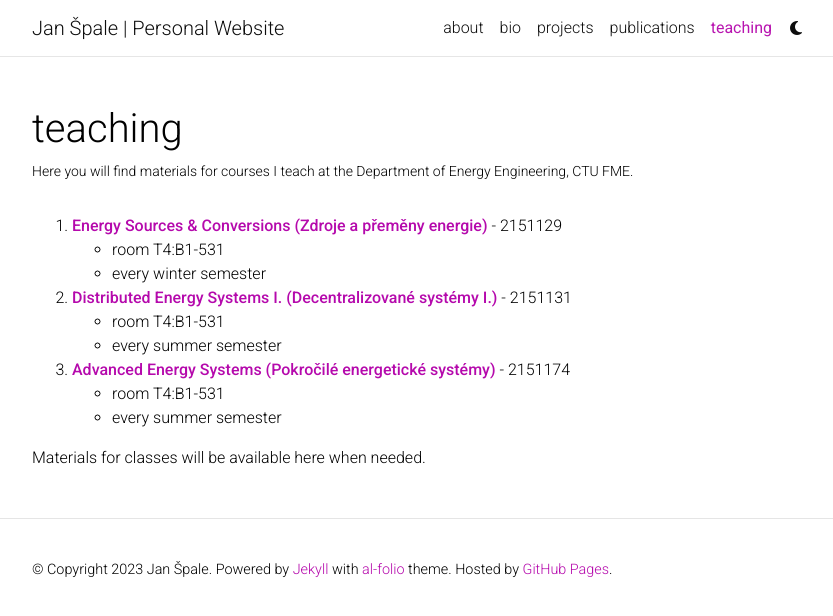
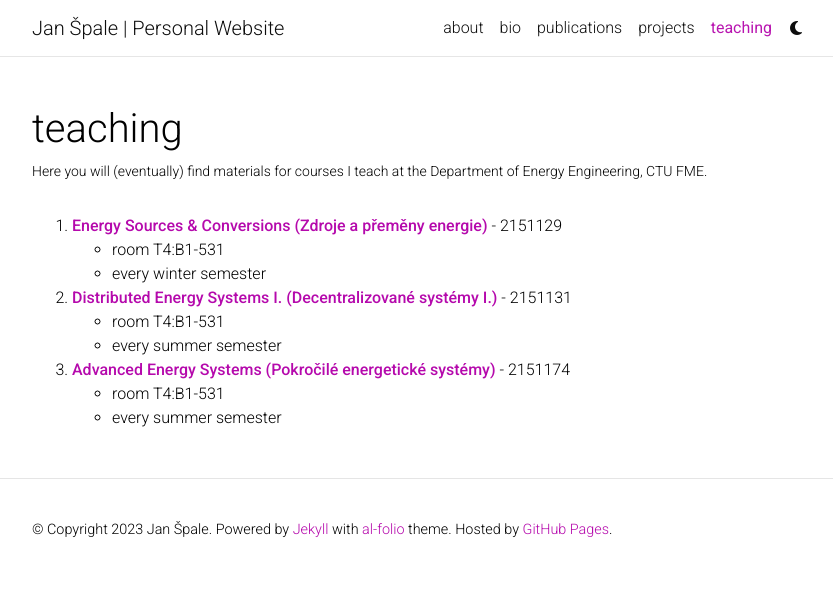
Before and after one commit to janspale/janspale.github.io, a Jekyll site: the page built from _pages/teaching.md, in a window 1280 px wide. Shown: the top 616 px of the page, without its empty margins (223-1056 px from the left). Built offline with Jekyll 4.4.1, drawn with Linux system fonts in a browser that asks for light colours; comment, search, counter and statistics services are not loaded; a style sheet for code colours, icons or effects is not loaded.

Commit message:
modified:   _pages/projects.md 	modified:   _pages/teaching.md

```diff
--- a/_pages/teaching.md
+++ b/_pages/teaching.md
@@ -2,7 +2,7 @@
 layout: page
 permalink: /teaching/
 title: teaching
-description: Here you will find materials for courses I teach at the Department of Energy Engineering, CTU FME.
+description: Here you will (eventually) find materials for courses I teach at the Department of Energy Engineering, CTU FME.
 nav: true
 nav_order: 4
 ---
@@ -15,5 +15,3 @@
 3. **[Advanced Energy Systems (Pokročilé energetické systémy)](https://kos.fs.cvut.cz/synopsis/2151174)** - 2151174
    * room T4:B1-531
    * every summer semester
-
-Materials for classes will be available here when needed.
```
Also changed, not shown: _pages/projects.md (+1 -1 lines).
